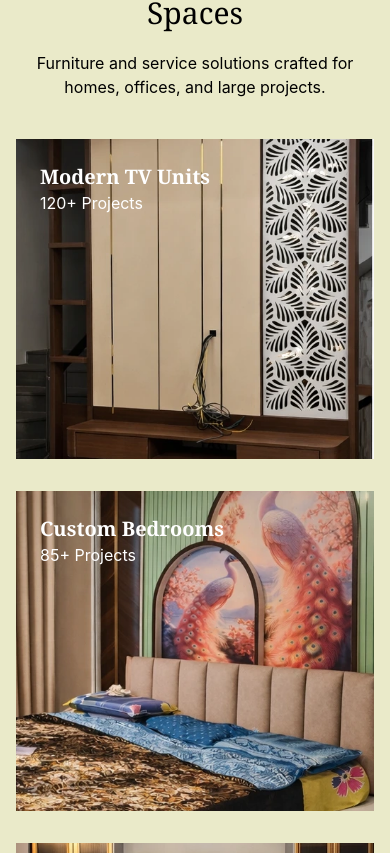
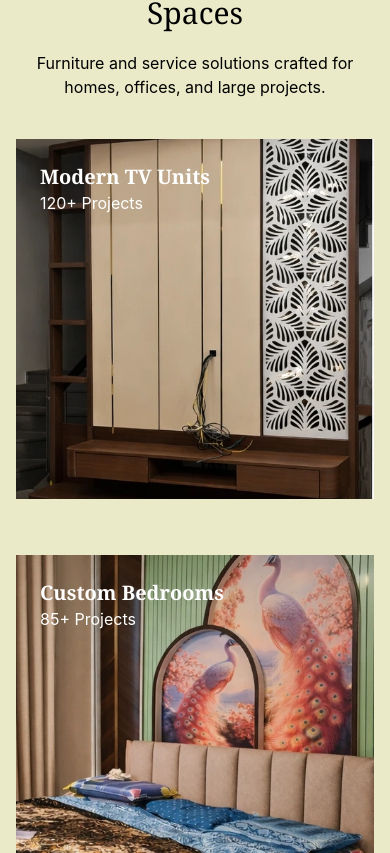
Before and after one commit to yogesh0712-wms/mg-furniture-frontend, a React (Create React App) app: page / in a window 390 px wide. Shown: the part 3651-4504 px from the top of the page. Built offline with nearby package versions, Linux system fonts and the light colour scheme; no server answers.

Commit message:
Adjusted categories section height and margin spacing

```diff
--- a/src/Home/Categories.jsx
+++ b/src/Home/Categories.jsx
@@ -229,7 +229,7 @@ const Collections = () => {
 
       <div className="pt-10 px-4 grid grid-cols-1 sm:grid-cols-2 lg:grid-cols-4 gap-8">
         {divItems.map((item, index) => (
-          <div key={index} className="relative h-[320px] lg:h-[61vh]">
+          <div key={index} className="relative h-[360px] lg:h-[61vh] mb-6">
             <img
               src={item.image}
               alt={item.alt}
```
